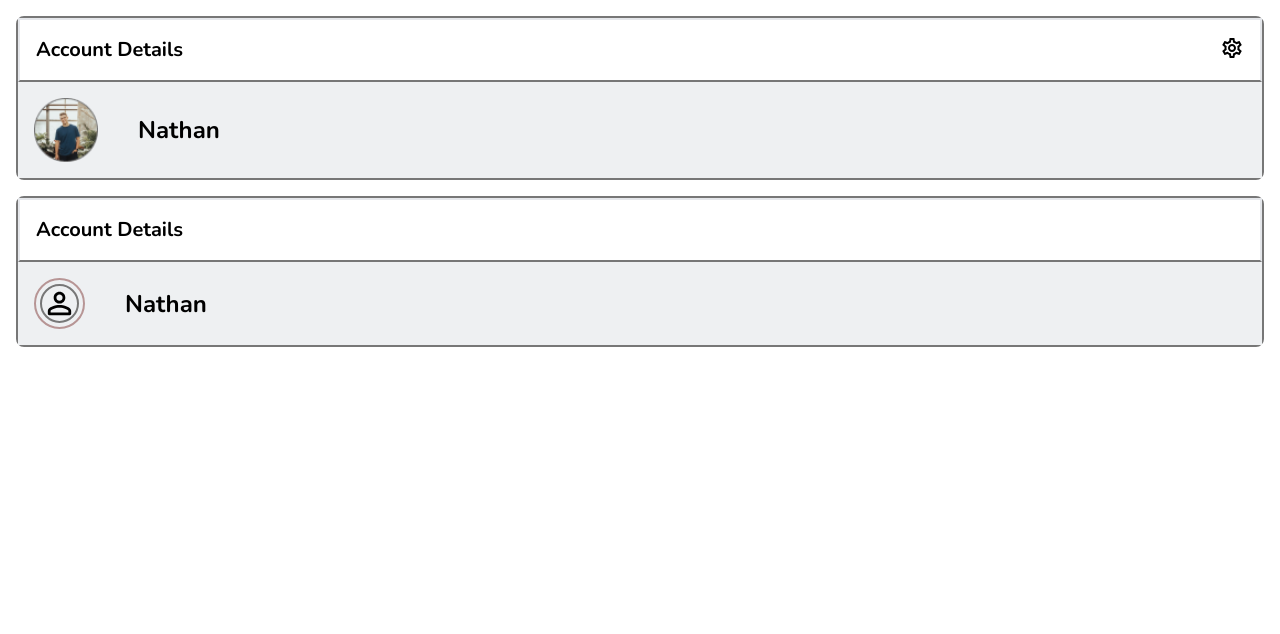
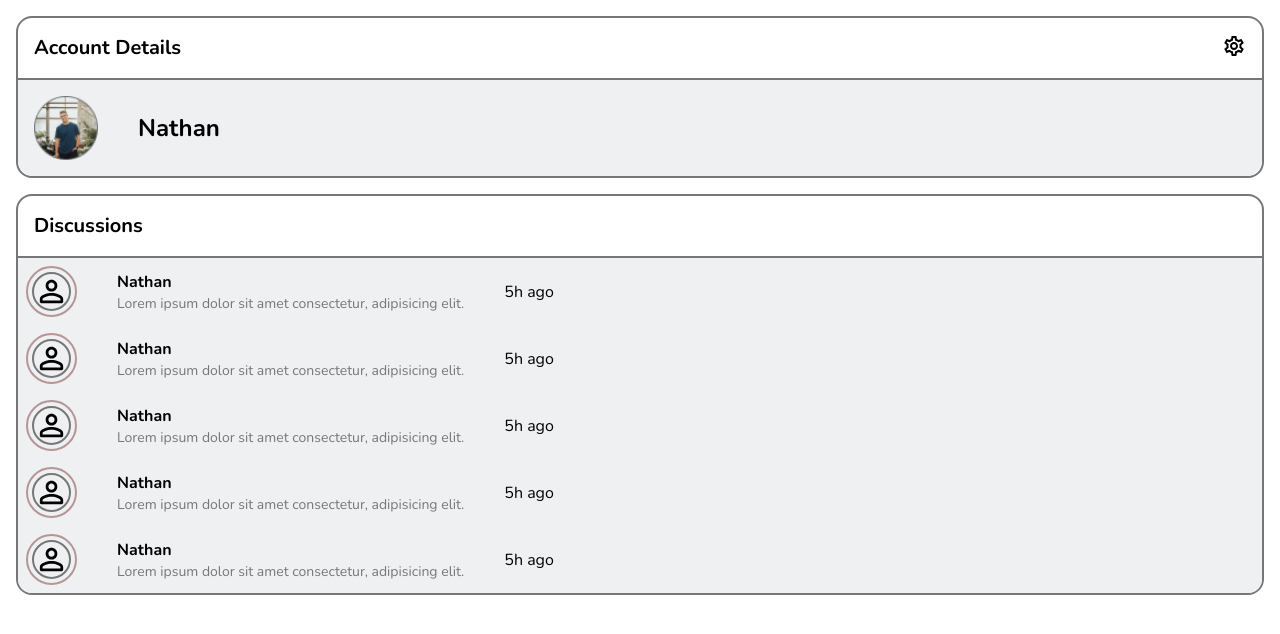
Before and after one commit to dominikKowalczyk17/RealTimeChatApp, a React (Vite) app: page / in a window 1280 px wide. Shown: the top 634 px of the page. Built offline with nearby package versions, Linux system fonts and the light colour scheme.

Commit message:
basic layout for messages and account settings

```diff
--- a/src/components/AccountDetails.tsx
+++ b/src/components/AccountDetails.tsx
@@ -3,12 +3,12 @@ import SettingsIcon from "@mui/icons-material/SettingsOutlined";
 
 export const AccountDetails = () => {
   return (
-    <div className="flex flex-col rounded-lg border-2 border-customGray m-4">
-      <div className="flex gap-10 p-4 justify-between h-[30%] border-2 border-b-customGray">
+    <div className="flex flex-col rounded-2xl border-2 border-customGray m-4">
+      <div className="flex gap-10 p-4 justify-between h-[30%] border-b-2 border-b-customGray">
         <span className="text-xl font-bold">Account Details</span>
         <SettingsIcon />
       </div>
-      <div className="flex gap-10 items-center p-4 bg-account h-[70%]">
+      <div className="flex gap-10 rounded-b-2xl items-center p-4 bg-account h-[70%]">
         <div className="h-16 block">
           <img className="h-full" src={Avatar} alt="avatar" />
         </div>
--- a/src/components/Messages.tsx
+++ b/src/components/Messages.tsx
@@ -2,17 +2,89 @@ import PersonOutlineRoundedIcon from "@mui/icons-material/PersonOutlineRounded";
 
 export const Messages = () => {
   return (
-    <div className="flex flex-col rounded-lg border-2 border-customGray m-4">
-      <div className="flex gap-10 p-4 justify-between h-[30%] border-2 border-b-customGray">
-        <span className="text-xl font-bold">Account Details</span>
+    <div className="flex flex-col rounded-2xl border-2 border-customGray m-4 overflow-hidden">
+      <div className="flex gap-10 p-4 justify-between h-[30%] border-b-2 border-b-customGray">
+        <span className="text-xl font-bold">Discussions</span>
       </div>
-      <div className="flex gap-10 items-center p-4 bg-account h-[70%]">
+      <div className="flex gap-10 items-center p-2 bg-account">
         <span className="p-1 border-2 border-customPink rounded-full">
           <div className="rounded-full border-2 border-customGray flex items-center justify-center">
             <PersonOutlineRoundedIcon fontSize="large" />
           </div>
         </span>
-        <p className="text-2xl font-bold">Nathan</p>
+        <div>
+          <p className="font-bold">Nathan</p>
+          <p className="text-sm text-customGray">
+            Lorem ipsum dolor sit amet consectetur, adipisicing elit.
+          </p>
+        </div>
+        <div className="">
+          <p>5h ago</p>
+        </div>
+      </div>
+      <div className="flex gap-10 items-center p-2 bg-account">
+        <span className="p-1 border-2 border-customPink rounded-full">
+          <div className="rounded-full border-2 border-customGray flex items-center justify-center">
+            <PersonOutlineRoundedIcon fontSize="large" />
+          </div>
+        </span>
+        <div>
+          <p className="font-bold">Nathan</p>
+          <p className="text-sm text-customGray">
+            Lorem ipsum dolor sit amet consectetur, adipisicing elit.
+          </p>
+        </div>
+        <div className="">
+          <p>5h ago</p>
+        </div>
+      </div>
+      <div className="flex gap-10 items-center p-2 bg-account">
+        <span className="p-1 border-2 border-customPink rounded-full">
+          <div className="rounded-full border-2 border-customGray flex items-center justify-center">
+            <PersonOutlineRoundedIcon fontSize="large" />
+          </div>
+        </span>
+        <div>
+          <p className="font-bold">Nathan</p>
+          <p className="text-sm text-customGray">
+            Lorem ipsum dolor sit amet consectetur, adipisicing elit.
+          </p>
+        </div>
+        <div className="">
+          <p>5h ago</p>
+        </div>
+      </div>
+      <div className="flex gap-10 items-center p-2 bg-account">
+        <span className="p-1 border-2 border-customPink rounded-full">
+          <div className="rounded-full border-2 border-customGray flex items-center justify-center">
+            <PersonOutlineRoundedIcon fontSize="large" />
+          </div>
+        </span>
+        <div>
+          <p className="font-bold">Nathan</p>
+          <p className="text-sm text-customGray">
+            Lorem ipsum dolor sit amet consectetur, adipisicing elit.
+          </p>
+        </div>
+        <div className="">
+          <p>5h ago</p>
+        </div>
+      </div>
+      <div className="flex gap-10 items-center p-2 bg-account">
+        <span className="p-1 border-2 border-customPink rounded-full">
+          <div className="rounded-full border-2 border-customGray flex items-center justify-center">
+            <PersonOutlineRoundedIcon fontSize="large" />
+          </div>
+        </span>
+        <div>
+          <p className="font-bold">Nathan</p>
+          <p className="text-sm text-customGray">
+            Lorem ipsum dolor sit amet consectetur, adipisicing elit.
+          </p>
+        </div>
+        <div className="">
+          <p>5h ago</p>
+        </div>
       </div>
     </div>
   );
--- a/tailwind.config.js
+++ b/tailwind.config.js
@@ -13,6 +13,9 @@ module.exports = {
         customGray: "#777777",
         customPink: "#B79595",
       },
+      textColor: {
+        customGray: "#777777",
+      },
     },
   },
   plugins: [],
```
